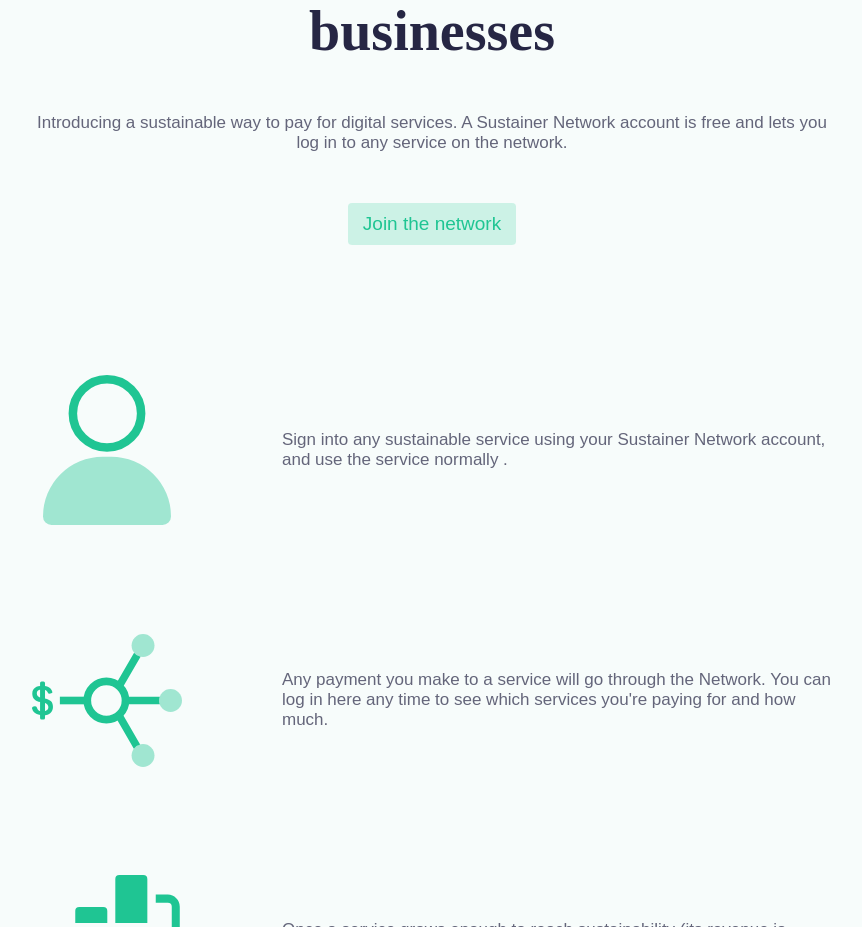
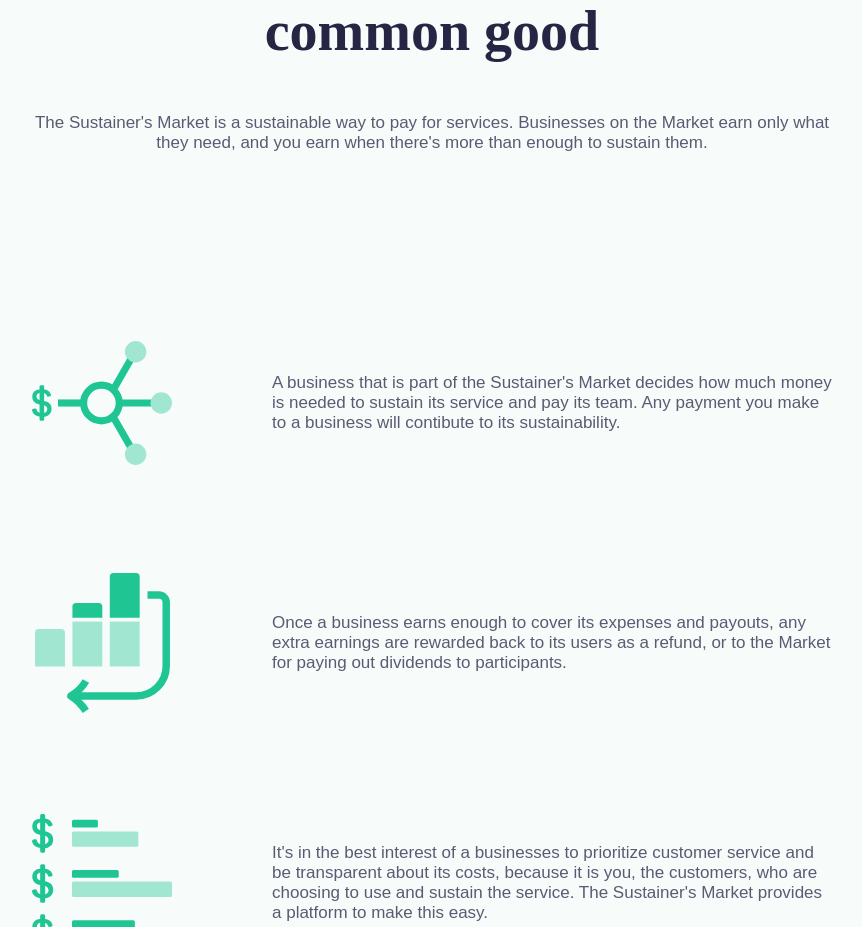
Before and after one commit to sustainers-market/website, an Angular app: page / in a window 1280 px wide. Shown: the part 265-1192 px from the top of the page, without its empty margins (208-1070 px from the left). Built offline with nearby package versions, Linux system fonts and the light colour scheme; a web font is replaced by a local one.

Commit message:
content changes

```diff
--- a/src/app/app.component.html
+++ b/src/app/app.component.html
@@ -1,4 +1 @@
-<!--The content below is only a placeholder and can be replaced.-->
-<div style="text-align:center">
-
 <router-outlet></router-outlet>
--- a/src/app/pages/home-page/home-page.component.html
+++ b/src/app/pages/home-page/home-page.component.html
@@ -1,82 +1,50 @@
 <div class="main-col">
   <div class="intro">
     <div class="logo"></div>
-    <div class="header">
-      A place to shop mindful businesses
-    </div>
+    <div class="header">A market for the<br />common good</div>
     <p>
-      Introducing a sustainable way to pay for digital services. A Sustainer
-      Network account is free and lets you log in to any service on the network.
+      The Sustainer's Market is a sustainable way to pay for services.
+      Businesses on the Market earn only what they need, and you earn when
+      there's more than enough to sustain them.
     </p>
-    <app-button text="Join the network" link="/login"></app-button>
+    <!-- <app-button text="Join the network" link="/login"></app-button> -->
   </div>
 
   <div class="section steps">
-    <div class="step">
+    <!-- <div class="step">
       <div class="illustration account"></div>
       <div class="content">
-        Sign into any sustainable service using your Sustainer Network account,
-        and use the service normally .
+        Sign into any sustainable service using your Sustainer's Market account,
+        and use the service normally.
       </div>
-    </div>
+    </div> -->
     <div class="step">
       <div class="illustration network"></div>
       <div class="content">
-        Any payment you make to a service will go through the Network. You can
-        log in here any time to see which services you're paying for and how
-        much.
+        A business that is part of the Sustainer's Market decides how much money
+        is needed to sustain its service and pay its team. Any payment you make
+        to a business will contibute to its sustainability.
+        <!-- Any payment you make to a business that's part of the Sustainer's Market will come from your
+        Sustainers Market account. You can log in here to see all the services
+        you're sustaining, and how much you're paying. -->
       </div>
     </div>
     <div class="step">
       <div class="illustration funding"></div>
       <div class="content">
-        Once a service grows enough to reach sustainability (its revenue
-        is enough to cover its expenses) any profit is rewarded back to its
-        users as a refund, or reinvested into the network as needed.
+        Once a business earns enough to cover its expenses and payouts, any
+        extra earnings are rewarded back to its users as a refund, or to the
+        Market for paying out dividends to participants.
       </div>
     </div>
     <div class="step">
       <div class="illustration transparency"></div>
       <div class="content">
-        To maintain transparency, sustainable services keep their revenue and
-        expenses visible on their sustainernetwork.org page.
+        It's in the best interest of a businesses to prioritize customer service
+        and be transparent about its costs, because it is you, the customers,
+        who are choosing to use and sustain the service. The Sustainer's Market
+        provides a platform to make this easy.
       </div>
     </div>
   </div>
-
-  <!-- <div class="section split-col">
-    <div class="left">
-      <div class="img"></div>
-      <p>
-        People and businesses try to make money because they want to be sustainable, so why not replace the question "How will my I make money?" with "What does sustainbility mean to me providing this service?". The market will work to sustain the services it thinks should exist.
-        For digital services with fixed operating costs, profit margins can grow
-        enormously as number of users increase. Most businesses reinvest these
-        funds or pay them out to its shareholders.
-      </p>
-    </div>
-    <div class="right">
-      <div class="img"></div>
-      <p>
-        Once operating expenses are covered and the business can sustain itself,
-        sustainable services put excess revenue toward sustaining the Network,
-        or redistribute it to users in the form of a refund.
-      </p>
-    </div>
-  </div>
-
-  <div class="section transparency">
-    <div class="header">Transparency is key</div>
-    <p>Sustainable services share their expenses.</p>
-  </div>
-
-  <div class="section">
-    <div class="header">Why?</div>
-    <p>
-      Because most expenses for digital services don't increase with scale, it's
-      natural for these businesses to amass huge amounts of capital. But the
-      world doesn't need more billionaires. The Sustainer Network offers
-      business owners a more sustainable option for providing a service to
-      customers.
-    </p>
-  </div> -->
 </div>
--- a/src/app/pages/home-page/home-page.component.scss
+++ b/src/app/pages/home-page/home-page.component.scss
@@ -26,7 +26,7 @@
 
 p,
 .content {
-  opacity: .7;
+  opacity: .75;
 }
 
 .section {
@@ -38,7 +38,7 @@
   flex-direction: column;
   justify-content: center;
   text-align: center;
-  margin-bottom: 50px;
+  margin: 0 auto 50px;
 
   .logo {
     @include svgMask(ssflower);
@@ -73,13 +73,11 @@
     .content {
       flex: 1;
     }
-  }
-}
 
     .illustration {
       margin-right: 100px;
-  height: 150px;
-  width: 150px;
+      height: 140px;
+      width: 140px;
       background: $brandPrimary;
 
       &.funding {
@@ -98,20 +96,5 @@
         @include svgMask(account);
       }
     }
-
-// .split-col {
-//   display: flex;
-//   justify-content: space-between;
-
-//   .left,
-//   .right {
-//     width: calc(50% - 20px);
-//   }
-
-//   .img {
-//     width: 100%;
-//     height: 400px;
-//     background: $brandPrimary;
-//     opacity: .1;
-//   }
-// }
+  }
+}
```
Lines whose indentation alone changed are shown as unchanged.
